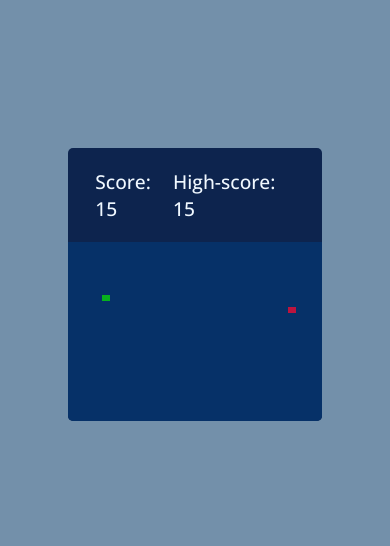
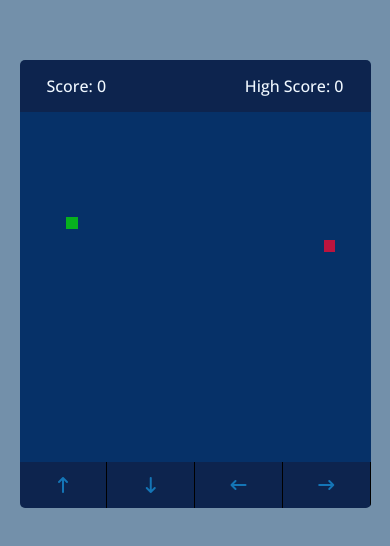
Before and after one commit to MScott-Dev/Snake, a plain HTML site: page index.html in a window 390 px wide. Shown: the part 138-684 px from the top of the page. Drawn offline with nearby package versions, Linux system fonts and the light colour scheme.

Commit message:
Added score and highscores

```diff
--- a/assets/script.js
+++ b/assets/script.js
@@ -1,4 +1,7 @@
 const playBoard = document.querySelector('.play-board');
+const scoreboard = document.querySelector(".score");
+const highScoreBoard = document.querySelector(".highscore")
+const controls = document.querySelectorAll(".controls i")
 
 let foodX, foodY;
 let snakeX = 5, snakeY = 10;
@@ -6,6 +9,11 @@ let snakeBody = [];
 let velocityX = 0, velocityY = 0;
 let gameOver = false;
 let setIntervalId;
+let score = 0;
+
+// Gets highscore from storage
+let highScore = localStorage.getItem("high-score") || 0;
+highScoreBoard.textContent = `High Score: ${highScore}`;
 
 // Randomly picks a grid area to put the food
 const changeFoodLocation = () => {
@@ -37,6 +45,11 @@ const changeDirection = (e) => {
     }
 }
 
+// Gets the data set based on button clicked then pass it into changeDirection function as an object
+controls.forEach(key => {
+    key.addEventListener('click', () => changeDirection({ key: key.dataset.key }));
+})
+
 // Starts the game. Places the head and randomly picks food location
 const initGame = () => {
 
@@ -48,6 +61,12 @@ const initGame = () => {
     if(snakeX === foodX && snakeY === foodY) {
         changeFoodLocation();
         snakeBody.push([foodX, foodY]);
+        score++;
+
+        highScore = score >= highScore ? score : highScore;
+        localStorage.setItem("high-score", highScore);
+        scoreboard.textContent = `Score: ${score}`;
+        highScoreBoard.textContent = `High Score: ${highScore}`;
     }
 
 
--- a/assets/style.css
+++ b/assets/style.css
@@ -48,3 +48,37 @@ body {
 .play-board .snakeHead {
     background-color: rgb(7, 177, 30);
 }
+
+
+.controls {
+    display: none;
+    justify-content: space-between;
+}
+
+.controls i {
+    text-align: center;
+    cursor: pointer;
+    font-size: 1.3rem;
+    border-right: 1px solid black;
+    padding: 25px 0;
+    color: rgb(20, 117, 182);
+    width: calc(100% / 4);
+}
+
+@media  screen and (max-width: 800px) {
+    .wrapper {
+        width: 90vmin;
+        height: 115vmin;
+    }
+    .game-details {
+        font-size: 1rem;
+        padding: 15px 27px;
+    }
+    .controls {
+        display: flex;
+    }
+    .controls i {
+        padding: 15px 0;
+        font-size: 1rem;
+    }
+}
--- a/index.html
+++ b/index.html
@@ -5,14 +5,21 @@
     <meta name="viewport" content="width=device-width, initial-scale=1.0">
     <title>Snake</title>
     <link rel="stylesheet" href="./assets/style.css">
+    <link rel="stylesheet" href="https://cdnjs.cloudflare.com/ajax/libs/font-awesome/6.3.0/css/all.min.css">
 </head>
 <body>
     <section class="wrapper">
         <section class="game-details">
-            <span class="score">Score: 15</span>
-            <span class="highscore">High-score: 15</span>
+            <span class="score">Score: 0</span>
+            <span class="highscore">High-score: 0</span>
         </section>
         <section class="play-board"></section>
+        <section class="controls">
+            <i data-key="ArrowUp" class="fa-solid fa-arrow-up-long"></i>
+            <i data-key="ArrowDown" class="fa-solid fa-arrow-down-long"></i>
+            <i data-key="ArrowLeft" class="fa-solid fa-arrow-left-long"></i>
+            <i data-key="ArrowRight" class="fa-solid fa-arrow-right-long"></i>
+        </section>
     </section>
 
 
```
